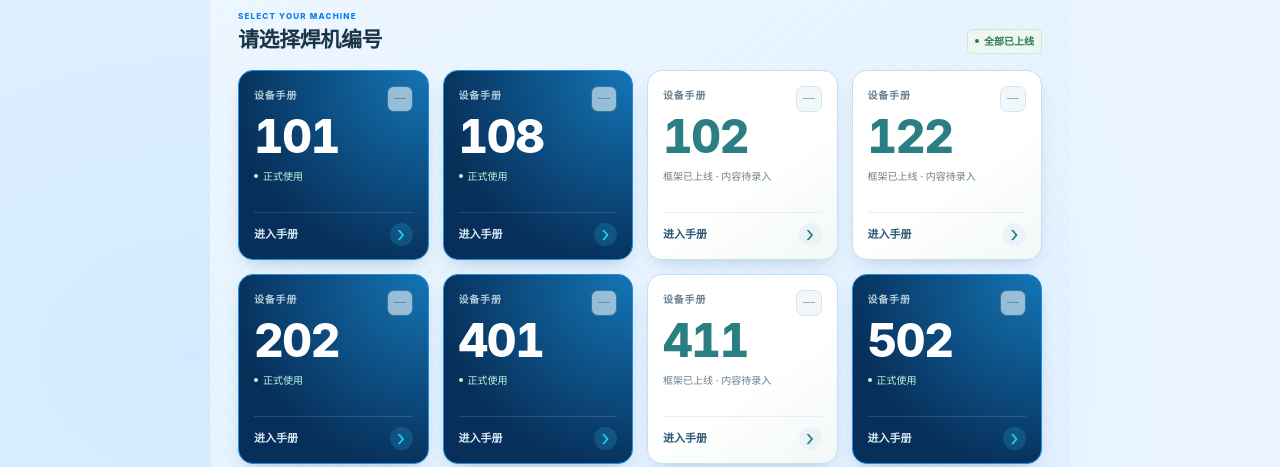
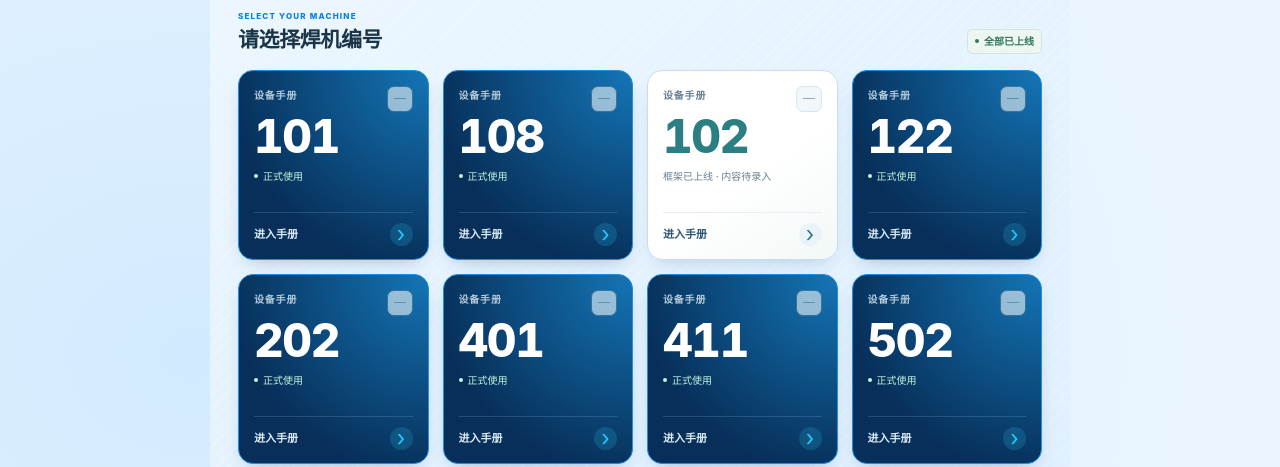
Before and after one commit to boxsteerr-pixel/welding-guide-home, a plain HTML site: page index.html in a window 1280 px wide. Shown: the part 505-972 px from the top of the page. Drawn offline with Linux system fonts and the light colour scheme; no server answers; files whose address does not match are found by name.

Commit message:
Mark 108 122 and 411 manuals active

```diff
--- a/index.html
+++ b/index.html
@@ -127,9 +127,9 @@
             <span class="device-card__state">框架已上线 · 内容待录入</span>
             <span class="device-card__action">进入手册 <span aria-hidden="true">›</span></span>
           </a>
-          <a class="device-card device-card--ready" href="https://boxsteerr-pixel.github.io/welding-guide-122/" aria-label="进入122焊机手册框架">
+          <a class="device-card device-card--ready" data-status="active" href="https://boxsteerr-pixel.github.io/welding-guide-122/" aria-label="进入122焊机正式手册">
             <span class="device-card__number">122</span>
-            <span class="device-card__state">框架已上线 · 内容待录入</span>
+            <span class="device-card__state">正式使用</span>
             <span class="device-card__action">进入手册 <span aria-hidden="true">›</span></span>
           </a>
           <a class="device-card device-card--ready" data-status="active" href="https://boxsteerr-pixel.github.io/welding-guide-202/" aria-label="进入202焊机正式手册">
@@ -142,9 +142,9 @@
             <span class="device-card__state">正式使用</span>
             <span class="device-card__action">进入手册 <span aria-hidden="true">›</span></span>
           </a>
-          <a class="device-card device-card--ready" href="https://boxsteerr-pixel.github.io/welding-guide-411/" aria-label="进入411焊机手册框架">
+          <a class="device-card device-card--ready" data-status="active" href="https://boxsteerr-pixel.github.io/welding-guide-411/" aria-label="进入411焊机正式手册">
             <span class="device-card__number">411</span>
-            <span class="device-card__state">框架已上线 · 内容待录入</span>
+            <span class="device-card__state">正式使用</span>
             <span class="device-card__action">进入手册 <span aria-hidden="true">›</span></span>
           </a>
           <a class="device-card device-card--ready" data-status="active" href="https://boxsteerr-pixel.github.io/welding-guide-502/" aria-label="进入502焊机正式手册">
--- a/service-worker.js
+++ b/service-worker.js
@@ -1,4 +1,4 @@
-const CACHE_NAME = "welding-guide-home-v41";
+const CACHE_NAME = "welding-guide-home-v42";
 const APP_ROOT = new URL("./", self.location.href);
 const CORE_ASSETS = [
   "./css/splash.css?v=10",
```
Also changed, not shown: tests/validate.mjs (+3 -3 lines).
